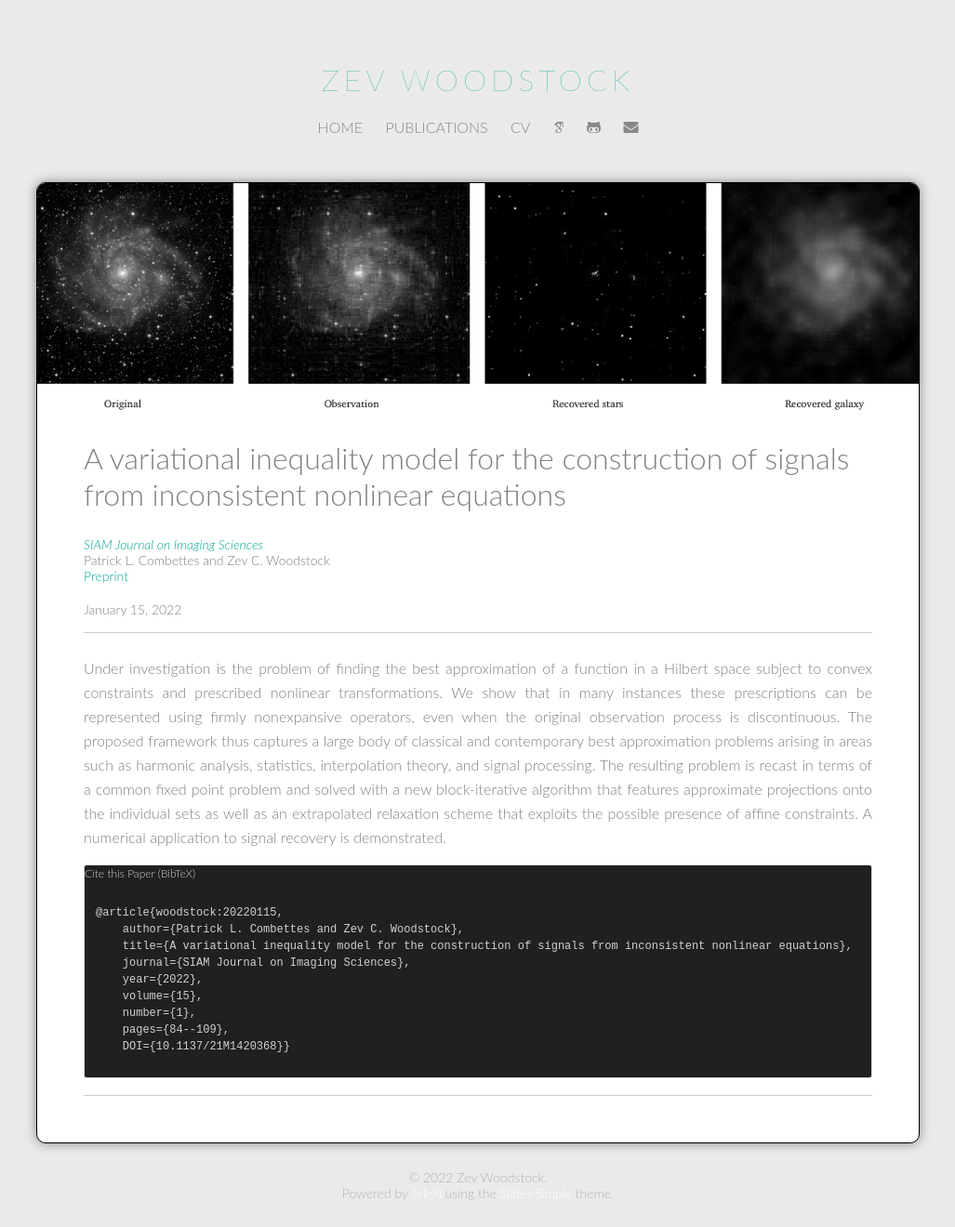
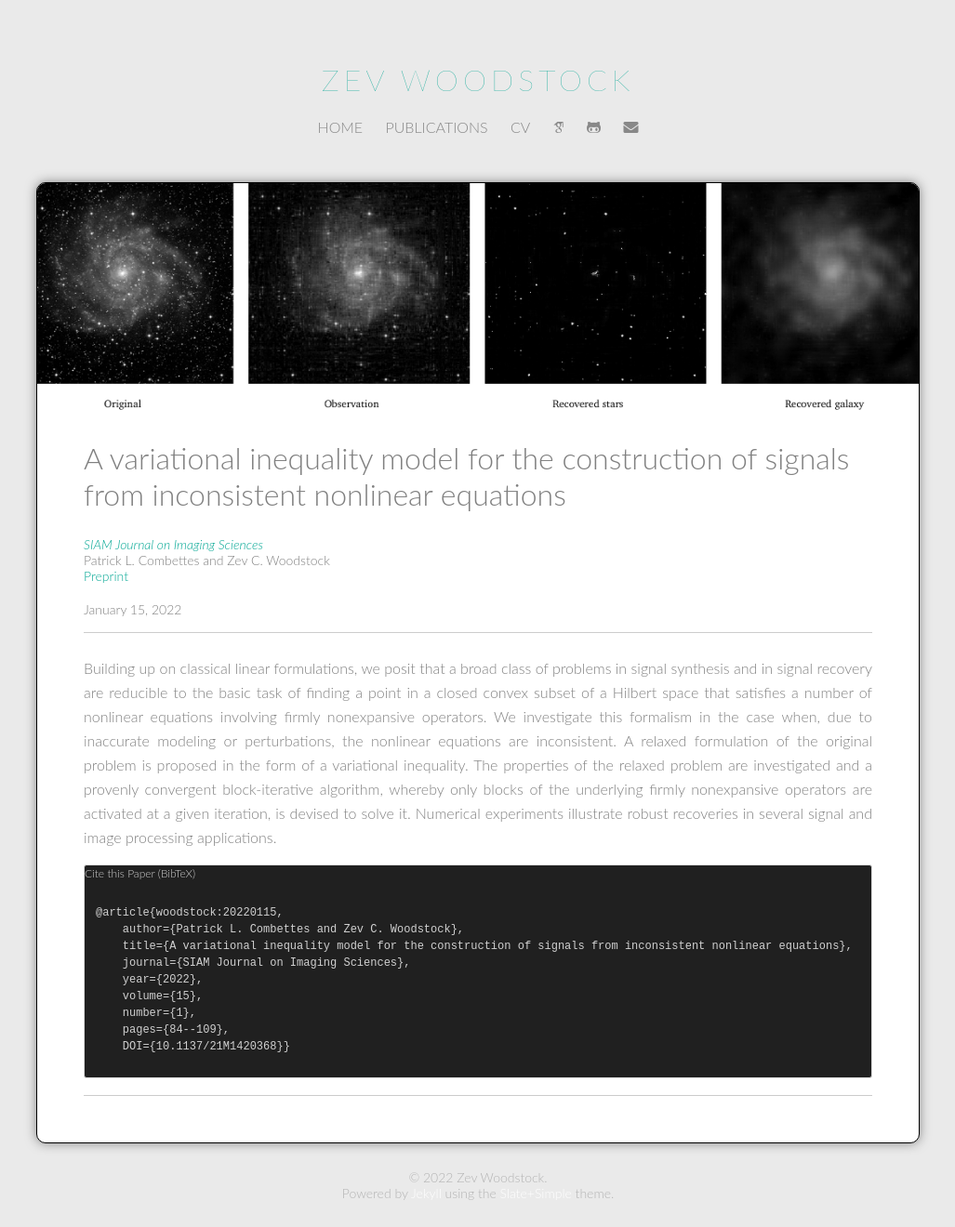
Before and after one commit to zevwoodstock/zevwoodstock.github.io, a Jekyll site: the page built from publications/_posts/2022-01-15-siam.md, in a window 1280 px wide. Shown: the whole page at 93% size, without its empty margins (126-1153 px from the left). Built offline with Jekyll 4.4.1, drawn with Linux system fonts in a browser that asks for light colours; some web fonts are replaced.

Commit message:
Fixed abstract with post

```diff
--- a/publications/_posts/2022-01-15-siam.md
+++ b/publications/_posts/2022-01-15-siam.md
@@ -22,4 +22,4 @@ date: 2022-01-15
 
 ---
 
-Under investigation is the problem of finding the best approximation of a function in a Hilbert space subject to convex constraints and prescribed nonlinear transformations. We show that in many instances these prescriptions can be represented using firmly nonexpansive operators, even when the original observation process is discontinuous. The proposed framework thus captures a large body of classical and contemporary best approximation problems arising in areas such as harmonic analysis, statistics, interpolation theory, and signal processing. The resulting problem is recast in terms of a common fixed point problem and solved with a new block-iterative algorithm that features approximate projections onto the individual sets as well as an extrapolated relaxation scheme that exploits the possible presence of affine constraints. A numerical application to signal recovery is demonstrated.
+Building up on classical linear formulations, we posit that a broad class of problems in signal synthesis and in signal recovery are reducible to the basic task of finding a point in a closed convex subset of a Hilbert space that satisfies a number of nonlinear equations involving firmly nonexpansive operators. We investigate this formalism in the case when, due to inaccurate modeling or perturbations, the nonlinear equations are inconsistent. A relaxed formulation of the original problem is proposed in the form of a variational inequality. The properties of the relaxed problem are investigated and a provenly convergent block-iterative algorithm, whereby only blocks of the underlying firmly nonexpansive operators are activated at a given iteration, is devised to solve it.  Numerical experiments illustrate robust recoveries in several signal and image processing applications.
```
